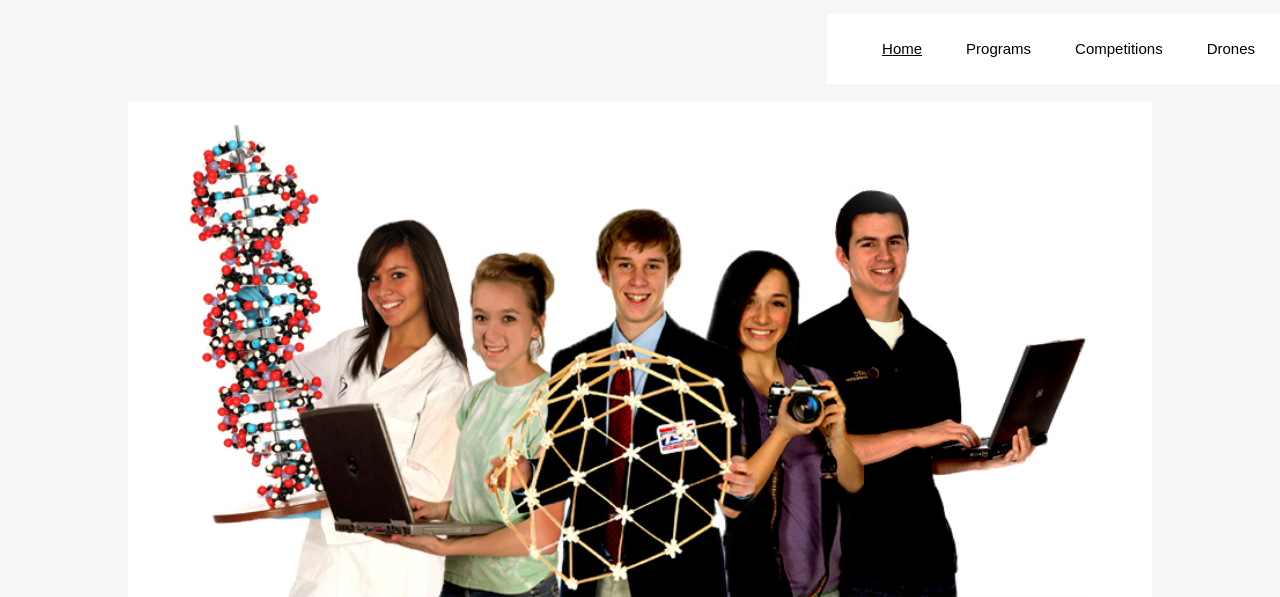
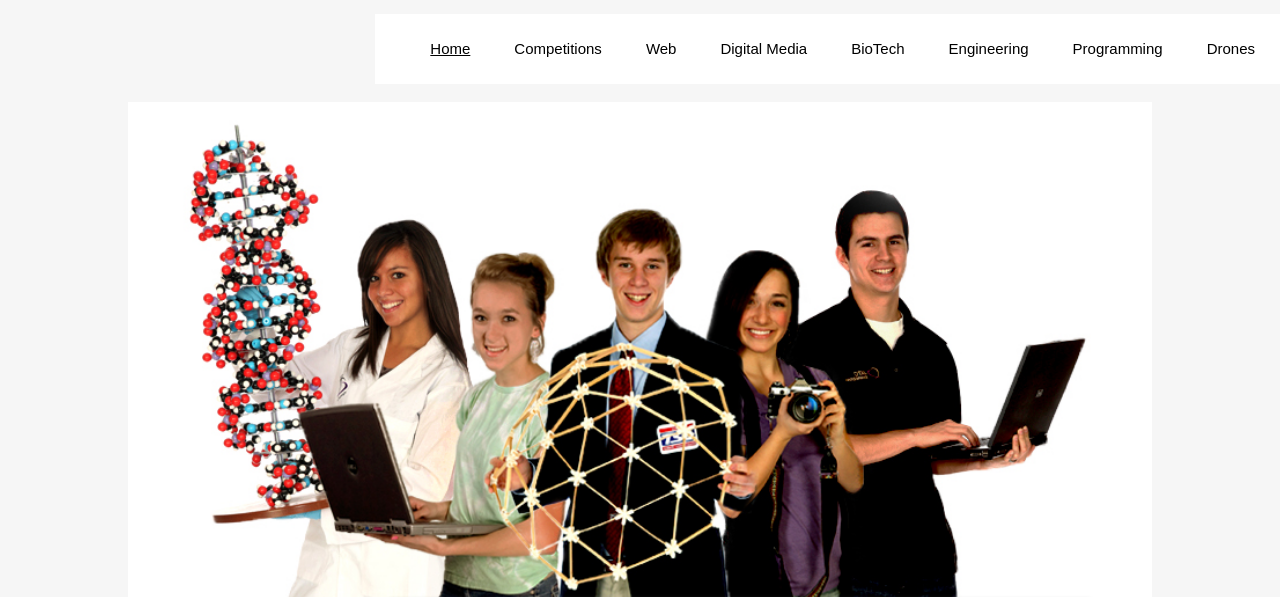
Before and after one commit to melindaomansouri/tsa2_2016, a plain HTML site: page TSA Chapter/index.html in a window 1280 px wide. Shown: the top 597 px of the page. Drawn offline with Linux system fonts and the light colour scheme; a script that the page names is missing.

Commit message:
ifjdsobnvjd hgitejh

```diff
--- a/TSA Chapter/index.html
+++ b/TSA Chapter/index.html
@@ -14,9 +14,14 @@
 			<nav class="nav">
 				<ul>
 					<li><a class="active" alt="Home page">Home</a></li>
-					<li><a href="pages/resume.html" alt="Programs that compete page">Programs</a></li>
-					<li><a href="pages/certifications.html" alt="Competition page">Competitions</a></li>
-					<li><a href="pages/refferences.html" alt="To the drone page">Drones</a></li>
+					<li><a href="pages/.html" alt="Competition page">Competitions</a></li>
+					<li><a href="pages/.html" alt="To the Web page">Web</a></li>
+					<li><a href="pages/.html" alt="To the Digital Media page">Digital Media</a></li>
+					<li><a href="pages/.html" alt="To the Bio Technology page">BioTech</a></li>
+					<li><a href="pages/.html" alt="To the Engineering page">Engineering</a></li>
+					<li><a href="pages/.html" alt="To the Programming page">Programming</a></li>
+					<li><a href="pages/.html" alt="To the drone page">Drones</a></li>
+
 				</ul>
 			</nav>
 		</header>
@@ -57,7 +62,7 @@
 						</a>
 					</div>
 					<div id="htmlcaption" style="display: none;">
-						<em>HTML</em> caption. Link to <a href="http://www.google.com/">Google</a>.
+						<em> </em> caption. Link to <a href="http://www.google.com/">Google</a>.
 					</div>
 				</div>
 			</article>
--- a/TSA Chapter/javascript/script.js
+++ /dev/null
@@ -1,4 +0,0 @@
-$('.bxslider').bxSlider({
-  mode: 'fade',
-  captions: true
-});
```
